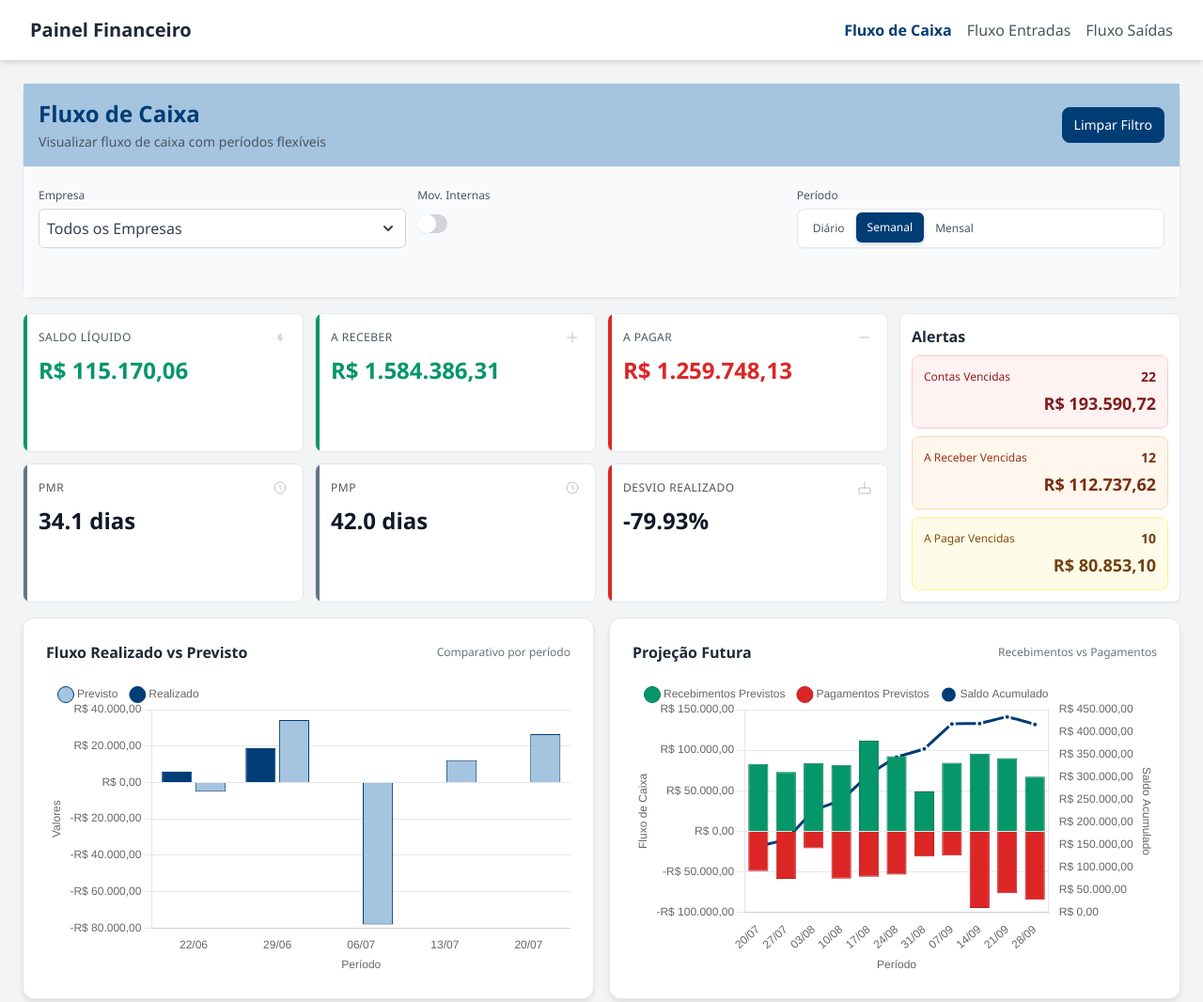
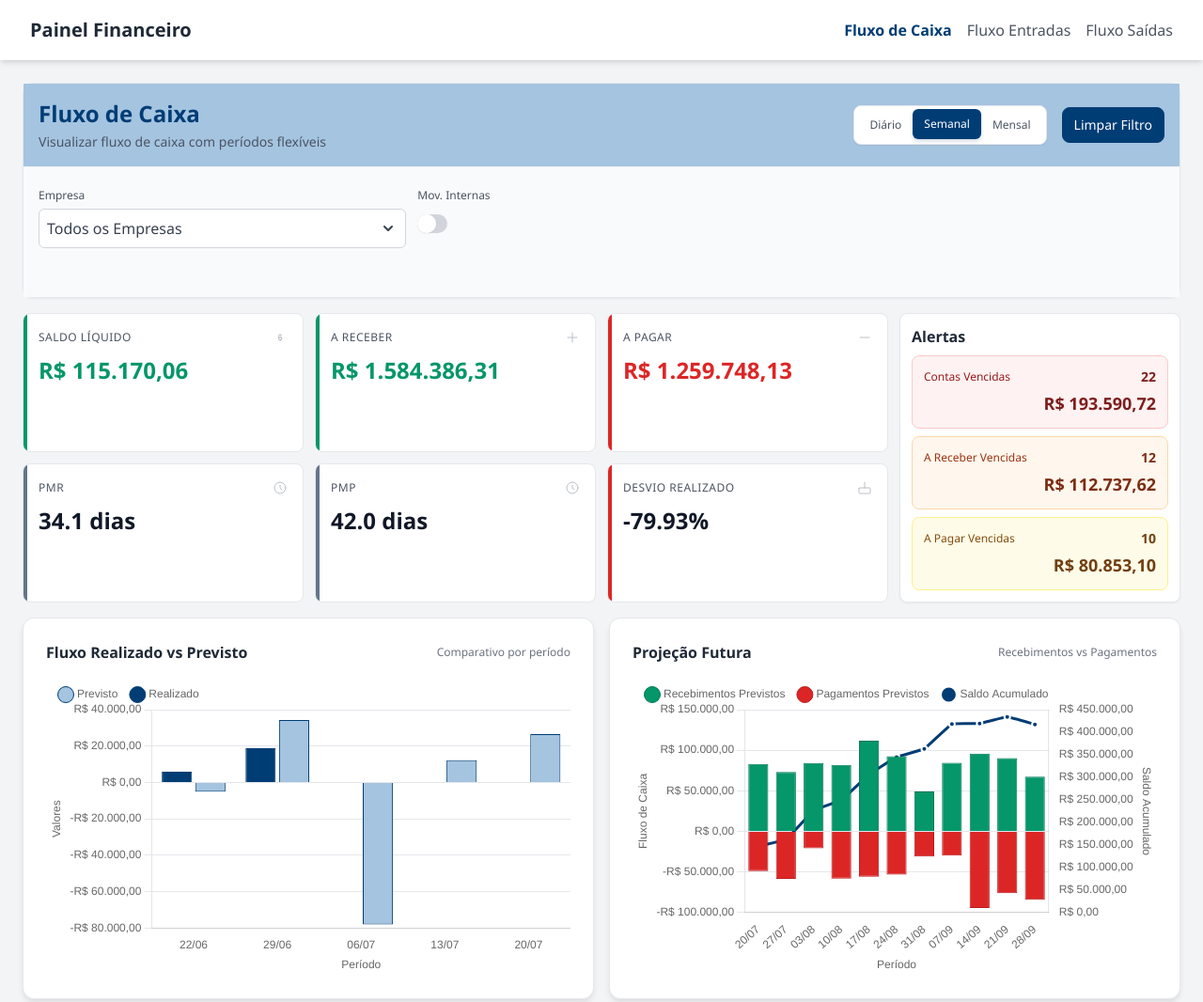
Before and after one commit to Meepyss/6F, a plain HTML site: page fluxo_caixa.html in a window 1280 px wide. Shown: the top 1066 px of the page at 94% size. Drawn offline with nearby package versions, Linux system fonts and the light colour scheme; a script that the page names is missing.

Commit message:
Colocado os filtros temporais ao lado do filtro em Fluxo de Caixa

```diff
--- a/fluxo_caixa.html
+++ b/fluxo_caixa.html
@@ -58,9 +58,16 @@
                         <h1 class="text-2xl font-bold text-primary">Fluxo de Caixa</h1>
                         <p class="text-sm text-gray-600 mt-1">Visualizar fluxo de caixa com períodos flexíveis</p>
                     </div>
-                    <button id="clear-filters-btn" class="btn-primary hover:bg-primary-darker text-white text-sm font-medium py-2 px-3 rounded-lg transition-colors">
-                        Limpar Filtro
-                    </button>
+                    <div class="flex items-center gap-4">
+                        <div id="projection-period-filter" class="flex bg-white rounded-lg p-1 shadow-sm border filter-btn-group">
+                            <button data-period="daily" class="px-3 py-2 text-xs font-medium rounded-md transition-all text-gray-600 filter-btn-period">Diário</button>
+                            <button data-period="weekly" class="px-3 py-2 text-xs font-medium rounded-md transition-all active filter-btn-period">Semanal</button>
+                            <button data-period="monthly" class="px-3 py-2 text-xs font-medium rounded-md transition-all text-gray-600 filter-btn-period">Mensal</button>
+                        </div>
+                        <button id="clear-filters-btn" class="btn-primary hover:bg-primary-darker text-white text-sm font-medium py-2 px-3 rounded-lg transition-colors">
+                            Limpar Filtro
+                        </button>
+                    </div>
                 </div>
             </div>
 
@@ -82,14 +89,7 @@
                             </div>
                         </div>
                     </div>
-                    <div class="space-y-1">
-                        <label class="text-xs font-medium text-gray-600">Período</label>
-                        <div id="projection-period-filter" class="flex bg-white rounded-lg p-1 shadow-sm border filter-btn-group">
-                            <button data-period="daily" class="px-3 py-2 text-xs font-medium rounded-md transition-all text-gray-600 filter-btn-period">Diário</button>
-                            <button data-period="weekly" class="px-3 py-2 text-xs font-medium rounded-md transition-all active filter-btn-period">Semanal</button>
-                            <button data-period="monthly" class="px-3 py-2 text-xs font-medium rounded-md transition-all text-gray-600 filter-btn-period">Mensal</button>
-                        </div>
-                    </div>
+                    <!-- Removido o filtro de período daqui -->
                 </div>
 
                 <!-- Filtros Ativos -->
```
